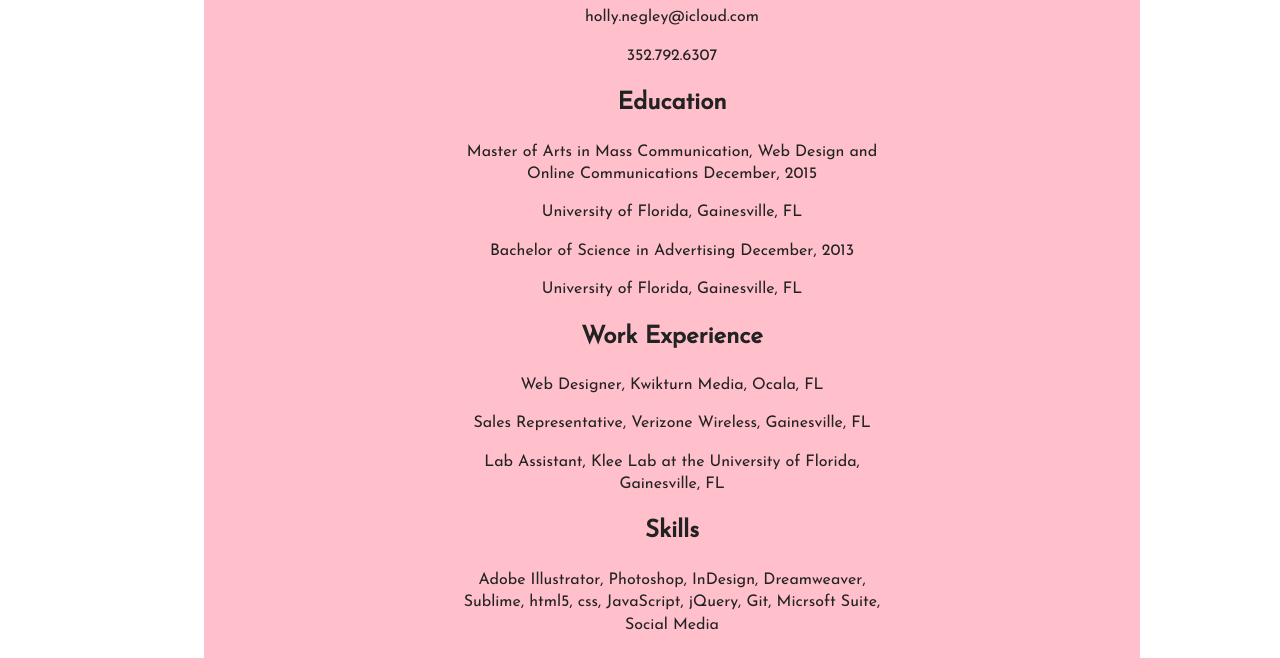
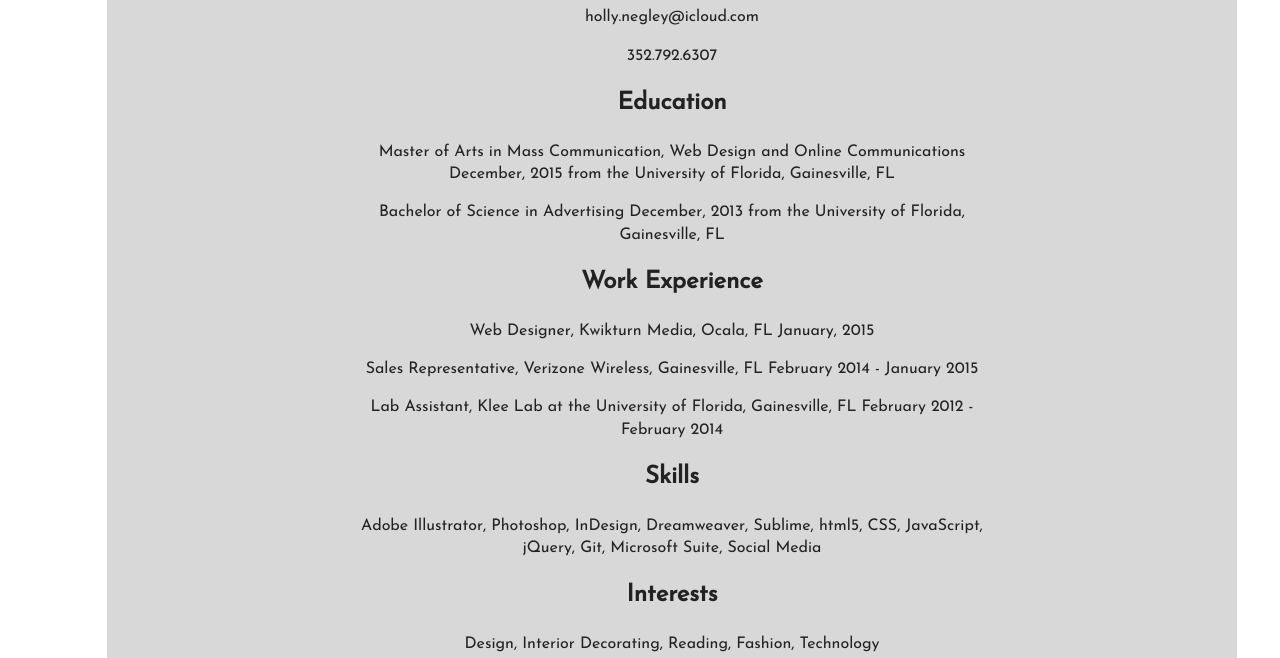
Before and after one commit to hnegley/project_resume_negley_holly, a plain HTML site: page index.html in a window 1280 px wide. Shown: the part 142-800 px from the top of the page. Drawn offline with nearby package versions, Linux system fonts and the light colour scheme.

Commit message:
fixed spelling mistakes, changed percentages to make content fit better, changed format of work experience, added dates

```diff
--- a/css/main.css
+++ b/css/main.css
@@ -102,10 +102,10 @@ body {
 }
 
 #content {
-    width:37%;
+    width:53%;
     margin:0 auto;
     padding: 5% 20% 10% 20%;
-    background-color: pink;
+    background-color: #D8D8D8;
 }
 
 img {
--- a/index.html
+++ b/index.html
@@ -32,24 +32,20 @@
 
         <h2>Education</h2>
 
-            <p>Master of Arts in Mass Communication, Web Design and Online Communications December, 2015</p>
+            <p>Master of Arts in Mass Communication, Web Design and Online Communications December, 2015 from the University of Florida, Gainesville, FL</p>
 
-            <p>University of Florida, Gainesville, FL</p>
-
-            <p>Bachelor of Science in Advertising December, 2013</p>
-
-            <p>University of Florida, Gainesville, FL</p>
+            <p>Bachelor of Science in Advertising December, 2013 from the University of Florida, Gainesville, FL</p>
 
         <h2>Work Experience</h2>
 
-            <p>Web Designer, Kwikturn Media, Ocala, FL</p>
+            <p>Web Designer, Kwikturn Media, Ocala, FL January, 2015</p>
 
-            <p>Sales Representative, Verizone Wireless, Gainesville, FL</p>
+            <p>Sales Representative, Verizone Wireless, Gainesville, FL February 2014 - January 2015</p>
 
-            <p>Lab Assistant, Klee Lab at the University of Florida, Gainesville, FL</p>
+            <p>Lab Assistant, Klee Lab at the University of Florida, Gainesville, FL February 2012 - February 2014</p>
 
         <h2>Skills</h2>
-            <p>Adobe Illustrator, Photoshop, InDesign, Dreamweaver, Sublime, html5, css, JavaScript, jQuery, Git, Micrsoft Suite, Social Media</p>
+            <p>Adobe Illustrator, Photoshop, InDesign, Dreamweaver, Sublime, html5, CSS, JavaScript, jQuery, Git, Microsoft Suite, Social Media</p>
 
         <h2>Interests</h2>
             <p>Design, Interior Decorating, Reading, Fashion, Technology</p>
```
